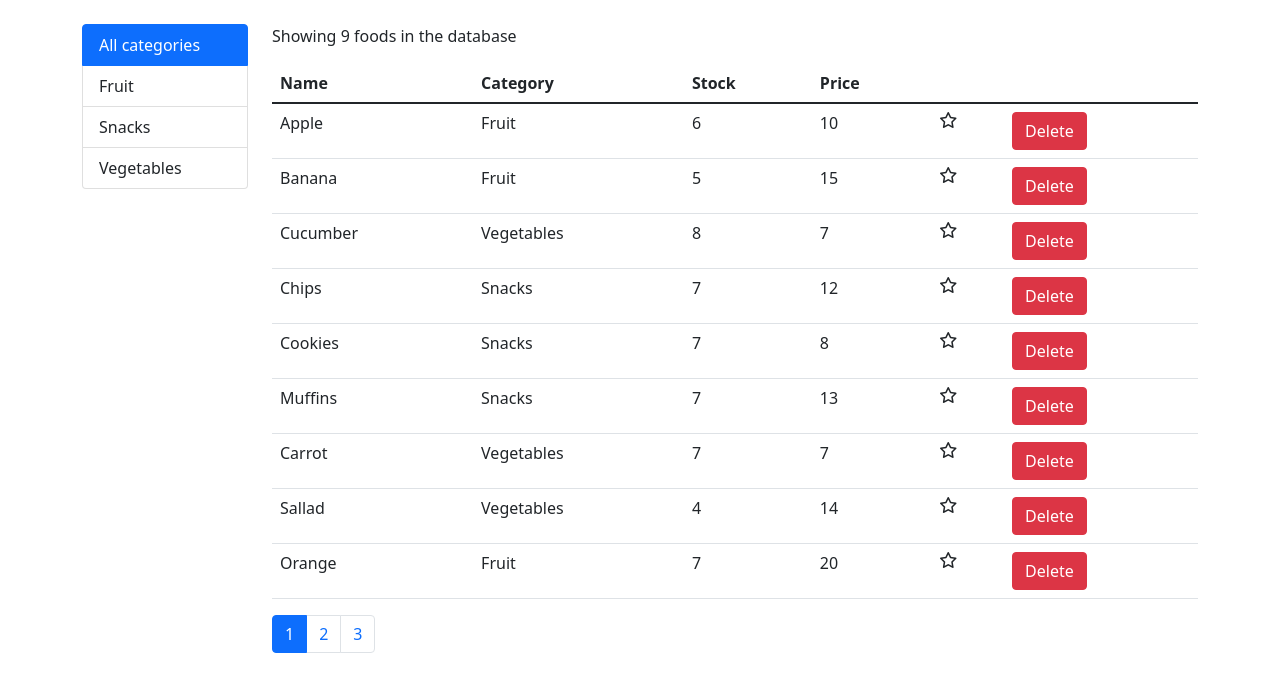
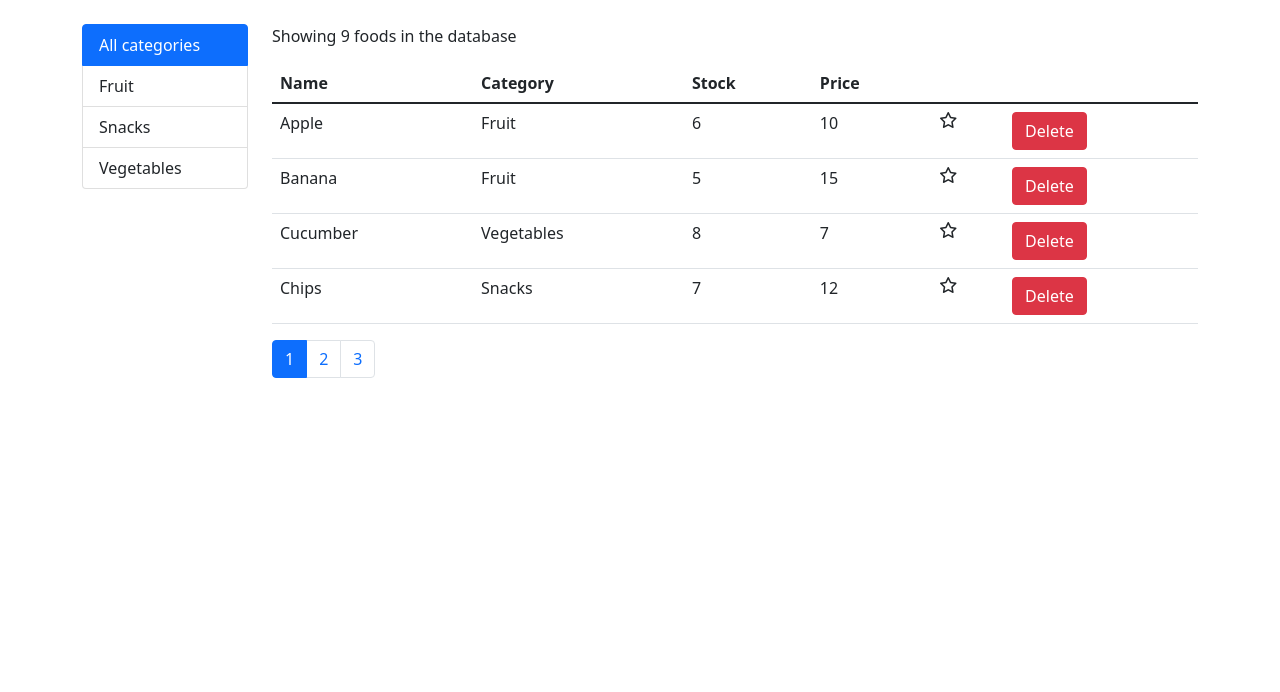
Before and after one commit to Kevin-Krantz/intensive-foods, a React (Create React App) app: page / in a window 1280 px wide. Shown: the top 692 px of the page. Built offline with nearby package versions, Linux system fonts and the light colour scheme.

Commit message:
Made a filter function for pagination in Foods

```diff
--- a/src/components/Foods.jsx
+++ b/src/components/Foods.jsx
@@ -33,7 +33,7 @@ class Foods extends Component {
   handlePageChange = (page) => this.setState({ selectedPage: page });
 
   handleCategorySelect = (category) =>
-    this.setState({ selectedCategory: category });
+    this.setState({ selectedCategory: category, selectedPage: 1 });
 
   render() {
     const {
@@ -47,7 +47,11 @@ class Foods extends Component {
 
     if (count === 0) return <p>There are no foods in the database</p>;
 
-    const foods = Paginate(allFoods, selectedPage, pageSize);
+    const filteredFoods = selectedCategory._id
+      ? allFoods.filter((f) => f.category._id === selectedCategory._id)
+      : allFoods;
+
+    const foods = Paginate(filteredFoods, selectedPage, pageSize);
 
     return (
       <div className="row mt-4">
@@ -59,7 +63,7 @@ class Foods extends Component {
           />
         </div>
         <div className="col">
-          <p>Showing {count} foods in the database</p>
+          <p>Showing {filteredFoods.length} foods in the database</p>
           <table className="table">
             <thead>
               <tr>
@@ -72,7 +76,7 @@ class Foods extends Component {
               </tr>
             </thead>
             <tbody>
-              {this.state.foods.map((food) => (
+              {foods.map((food) => (
                 <tr key={food._id}>
                   <td>{food.name}</td>
                   <td>{food.category.name}</td>
@@ -97,7 +101,7 @@ class Foods extends Component {
             </tbody>
           </table>
           <Pagination
-            itemCount={count}
+            itemCount={filteredFoods.length}
             pageSize={pageSize}
             selectedPage={selectedPage}
             onPageChange={this.handlePageChange}
```
